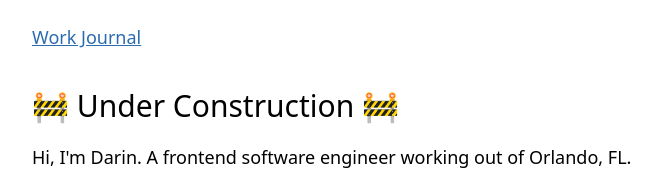
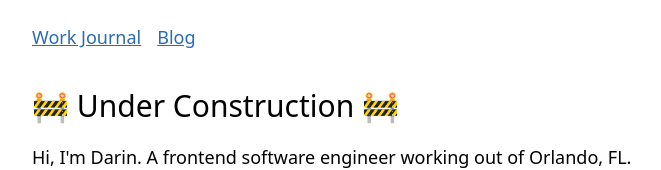
Before and after one commit to ddoria921/darindoria.com, a Next.js app: page / in a window 1280 px wide. Shown: the top 170 px of the page, without its empty margins (300-961 px from the left). Built offline with nearby package versions, Linux system fonts and the light colour scheme.

Commit message:
Add link to blog

```diff
--- a/pages/index.js
+++ b/pages/index.js
@@ -5,11 +5,18 @@ export default function Home() {
     <div className="max-w-screen-sm mx-auto py-6 px-3">
       <header>
         <nav>
-          <ul>
+          <ul className="flex">
             <li>
               <Link href="/work-journal">
                 <a className="text-lg text-blue-700 underline dark:text-indigo-400">
                   Work Journal
+                </a>
+              </Link>
+            </li>
+            <li className="pl-4">
+              <Link href="/blog">
+                <a className="text-lg text-blue-700 underline dark:text-indigo-400">
+                  Blog
                 </a>
               </Link>
             </li>
```
